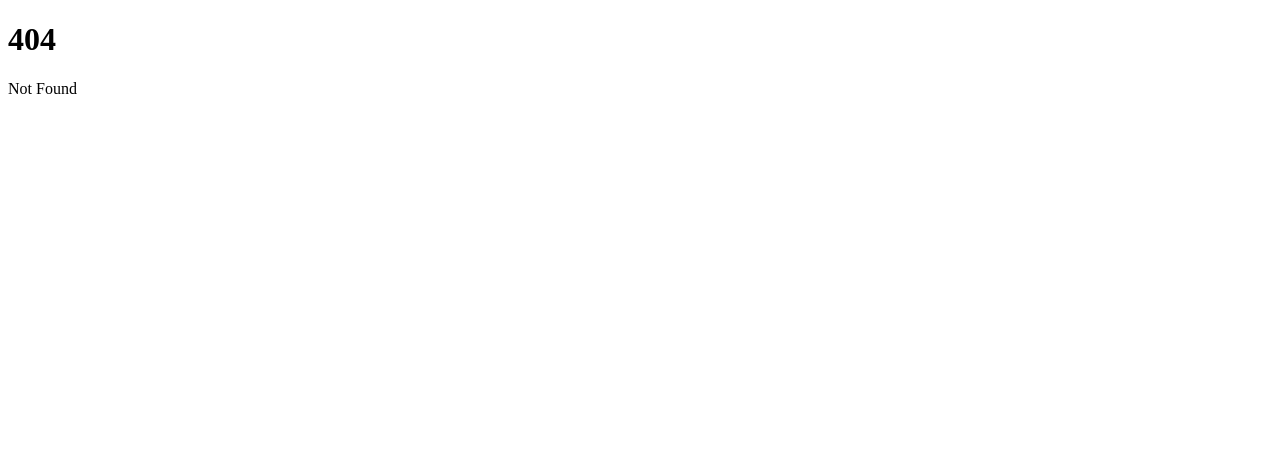
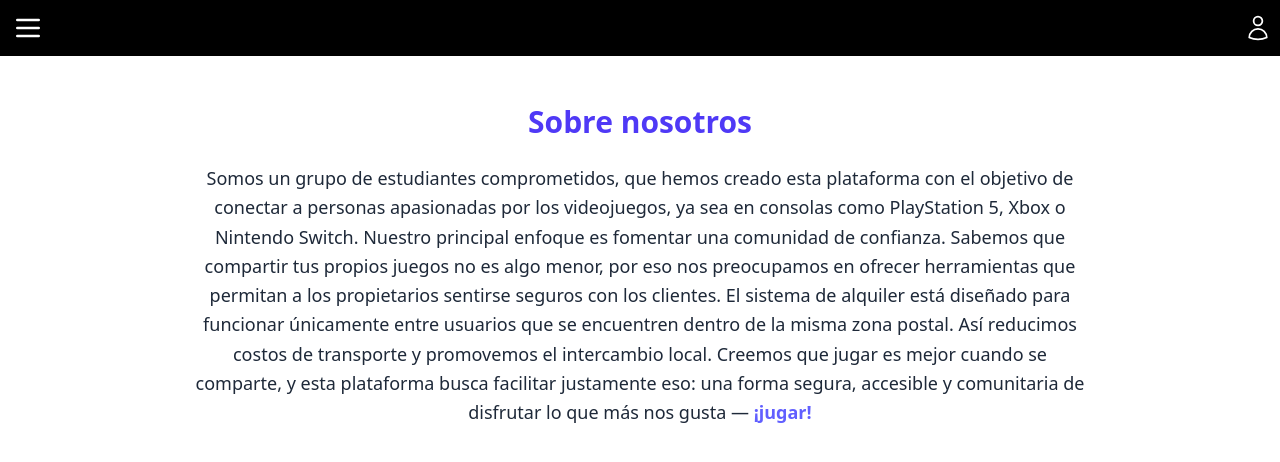
Before and after one commit to eduardof5sg/rentClient, a SvelteKit app: page /aboutUs in a window 1280 px wide. Before the commit this address had no page. Shown: the top 462 px of the page. Built offline with nearby package versions, Linux system fonts and the light colour scheme.

Commit message:
aabout us

```diff
--- a/src/lib/componentes/navbar.svelte
+++ b/src/lib/componentes/navbar.svelte
@@ -93,6 +93,6 @@ onMount(() => {
       <a href="/" class="block py-2 px-2 hover:bg-gray-800 rounded">Inicio</a>
       <a href="/menu" class="block py-2 px-2 hover:bg-gray-800 rounded">Consolas</a>
       <button on:click={navegar}  class="block py-2 px-2 hover:bg-gray-800 rounded">Mi cuenta</button>
-      <a href="/contacto" class="block py-2 px-2 hover:bg-gray-800 rounded">Contacto</a>
+      <a href="/aboutUs" class="block py-2 px-2 hover:bg-gray-800 rounded">Conocenos</a>
     </div>
   </main>
--- /dev/null
+++ b/src/routes/aboutUs/+page.svelte
@@ -0,0 +1,27 @@
+<script>
+    import Navbar from "$lib/componentes/navbar.svelte";
+</script>
+<main>
+ <Navbar />
+ <section class="bg-white py-12 px-6 md:px-16 text-gray-800">
+  <div class="max-w-4xl mx-auto text-center">
+    <h2 class="text-3xl font-extrabold mb-6 text-indigo-600">Sobre nosotros</h2>
+    <p class="text-lg leading-relaxed">
+      Somos un grupo de estudiantes comprometidos, que hemos
+      creado esta plataforma con el objetivo de conectar a personas apasionadas
+      por los videojuegos, ya sea en consolas como PlayStation 5, Xbox o
+      Nintendo Switch. Nuestro principal enfoque es fomentar una comunidad de
+      confianza. Sabemos que compartir tus propios juegos no es algo menor, por
+      eso nos preocupamos en ofrecer herramientas que permitan a los
+      propietarios sentirse seguros con los clientes. El sistema de alquiler
+      está diseñado para funcionar únicamente entre usuarios que se encuentren
+      dentro de la misma zona postal. Así reducimos costos de transporte y
+      promovemos el intercambio local. Creemos que jugar es mejor cuando se
+      comparte, y esta plataforma busca facilitar justamente eso: una forma
+      segura, accesible y comunitaria de disfrutar lo que más nos gusta — <span
+        class="text-indigo-500 font-semibold">¡jugar!</span
+      >
+    </p>
+  </div>
+</section>
+</main>
--- a/src/routes/guarida/[id]/+page.svelte
+++ b/src/routes/guarida/[id]/+page.svelte
@@ -6,11 +6,13 @@
   import apiAlquiler from "$lib/endpoints/axios.alquiler.js";
   import apiDelivery from "$lib/endpoints/axiosDelivery.js";
   import apiReseñas from "$lib/endpoints/axiosReseñas.js";
+  import { goto } from "$app/navigation";
 
   export let data;
   const { datos, alquileres, juegos, alquilados, pedidos } = data;
+  let verificadoImg = "/backgrounds/logros/verificado.svg";
   let tabActivo = "datos";
-  console.log(pedidos)
+  console.log(datos)
   let modalReseña = false;
   let modalVisible = false;
   let modalVerificar = false;
@@ -192,6 +194,10 @@
       alert(error.response?.data?.message || "Error al eliminar la solicitud.");
     }
   }
+
+  function goDelivery(){
+    goto("/delivery")
+  }
 </script>
 
 <Navbar />
@@ -244,6 +250,11 @@
   <div class="bg-white p-2 rounded shadow-md min-h-[200px]">
     {#if tabActivo === "datos"}
       <div class="flex flex-col items-center">
+        {#if datos.rol === "repartidor"}
+        <button class="bg-green-600 p-2 rounded-xl text-white mb-3" on:click={goDelivery}>Go to delivery</button>
+        {:else}
+        <p class="mb-3 font-bold">Que tal estas hoy, colega ?</p>
+        {/if}
         <h2 class="text-xl font-bold text-gray-600">Datos personales 🧑</h2>
         <table
           class="min-w-full bg-white rounded-lg shadow overflow-hidden mt-4"
@@ -543,9 +554,19 @@
         {/if}
       </div>
     {:else if tabActivo === "logros"}
-      <p class="text-xl font-bold text-purple-600">
+      <h2 class="text-xl font-bold text-purple-600">
         Aquí puedes ver tus logros 🏆
-      </p>
+      </h2>
+      <div>
+        {#if datos.verificado === true}
+          <div class="flex flex-col max-w-16 mt-2">
+            <img class="w-16" src={verificadoImg} alt="verificado">
+            <p class="text-center text-green-600">usuario verificado</p>
+          </div>
+        {:else}
+        <p>Verificate en la pestaña datos</p>
+        {/if}
+      </div>
     {/if}
   </div>
   {#if modalEntrega}
--- a/src/routes/juegos/detalles/[id]/+page.svelte
+++ b/src/routes/juegos/detalles/[id]/+page.svelte
@@ -11,6 +11,7 @@
   let mostrarModal = false;
   let semanas = 1;
   let clienteId = "";
+  let rol ='';
   let mensaje = "";
   let fallo = "";
   let confirmacion = false;
@@ -64,6 +65,8 @@
       try {
         const payload = JSON.parse(atob(token.split(".")[1]));
         clienteId = payload.userid;
+        rol = payload.rol
+
       } catch (err) {
         console.error("Error al decodificar token:", err);
       }
```
